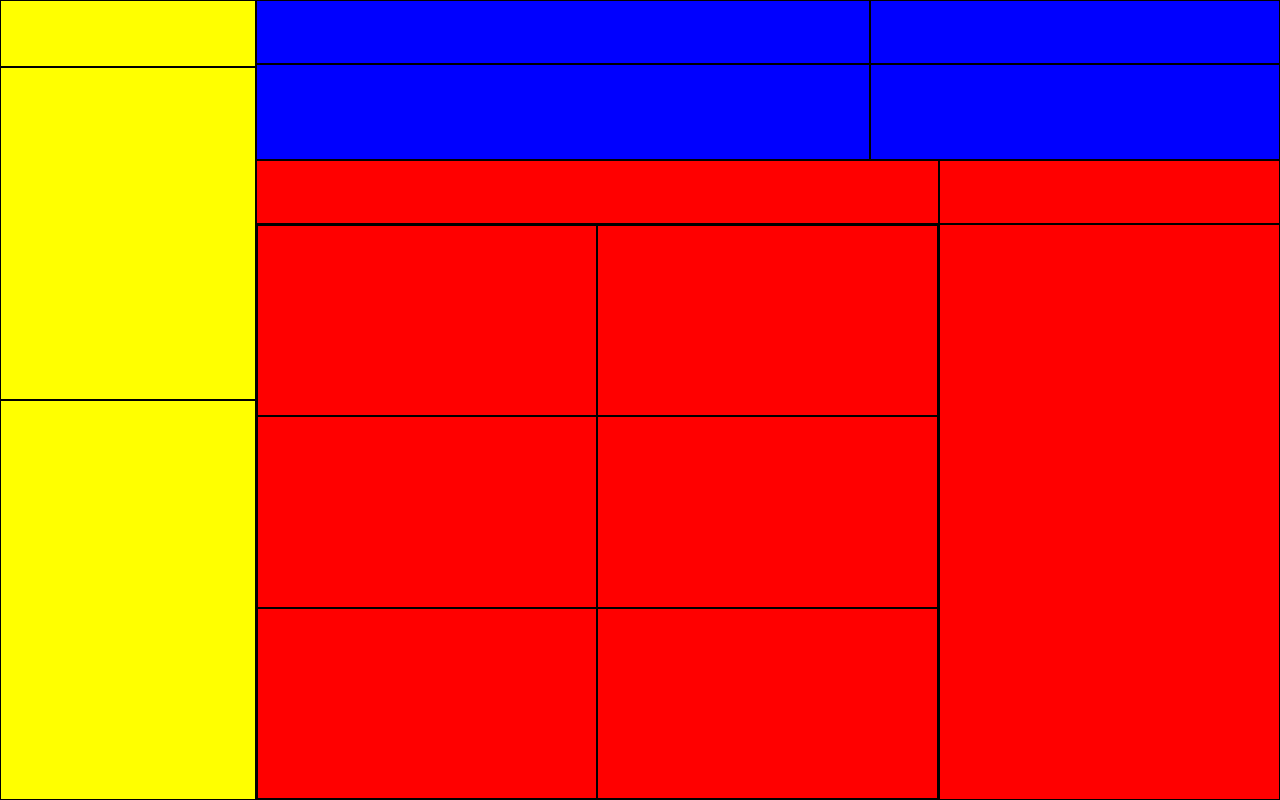
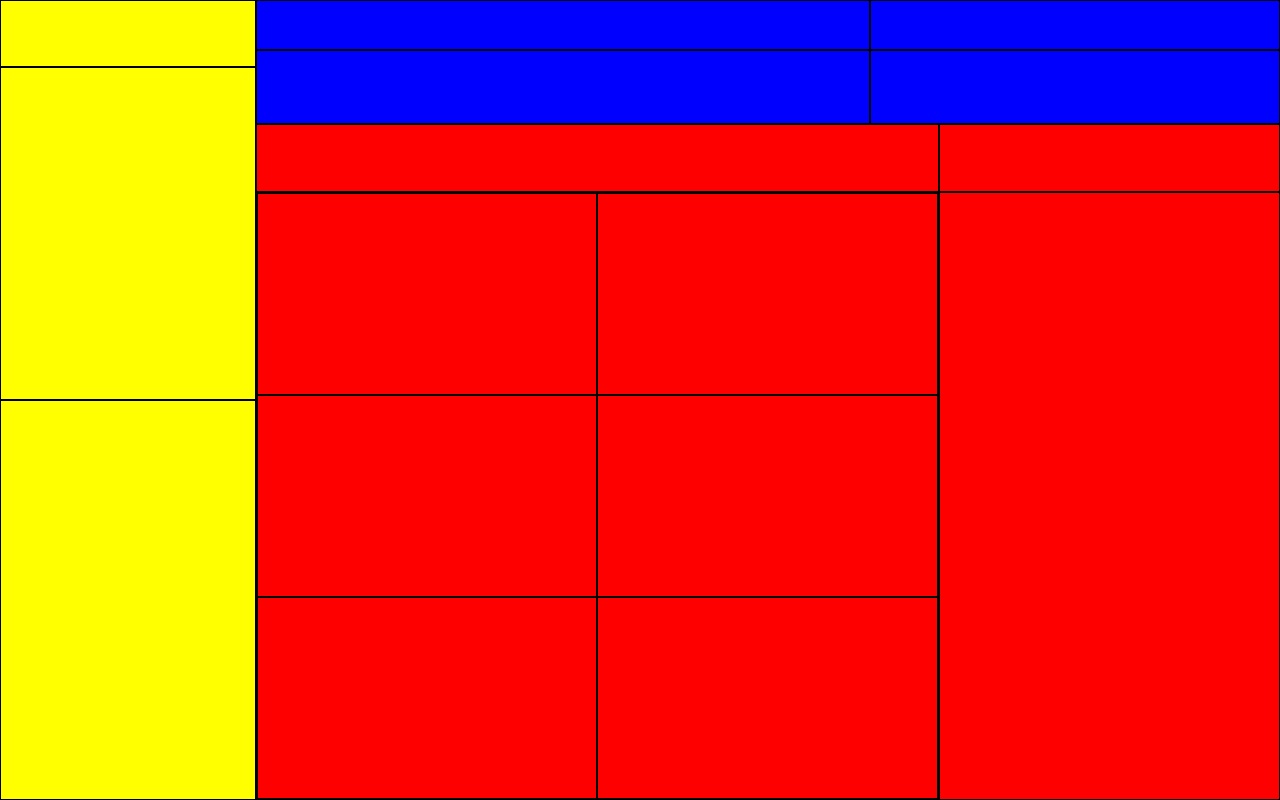
Before and after one commit to kaelwi/odin-admin-dashboard, a plain HTML site: page index.html in a window 1280 px wide. Drawn offline with Linux system fonts and the light colour scheme.

Commit message:
Change grid template, height and width for projects section

```diff
--- a/styles.css
+++ b/styles.css
@@ -50,10 +50,12 @@ body {
 
 .projects {
   display: grid;
-  grid-template-columns: 1fr 1fr;
-  grid-template-rows: repeat(autofit, 30%);
+  grid-template-columns: repeat(auto-fit, minmax(min(100%, max(300px, 100%/2)), 1fr));
+  grid-template-rows: repeat(autofill, 200px);
 }
 
 .projects > * {
   border: 1px solid black;
+  height: 200px;
+  min-width: 300px;
 }
```
